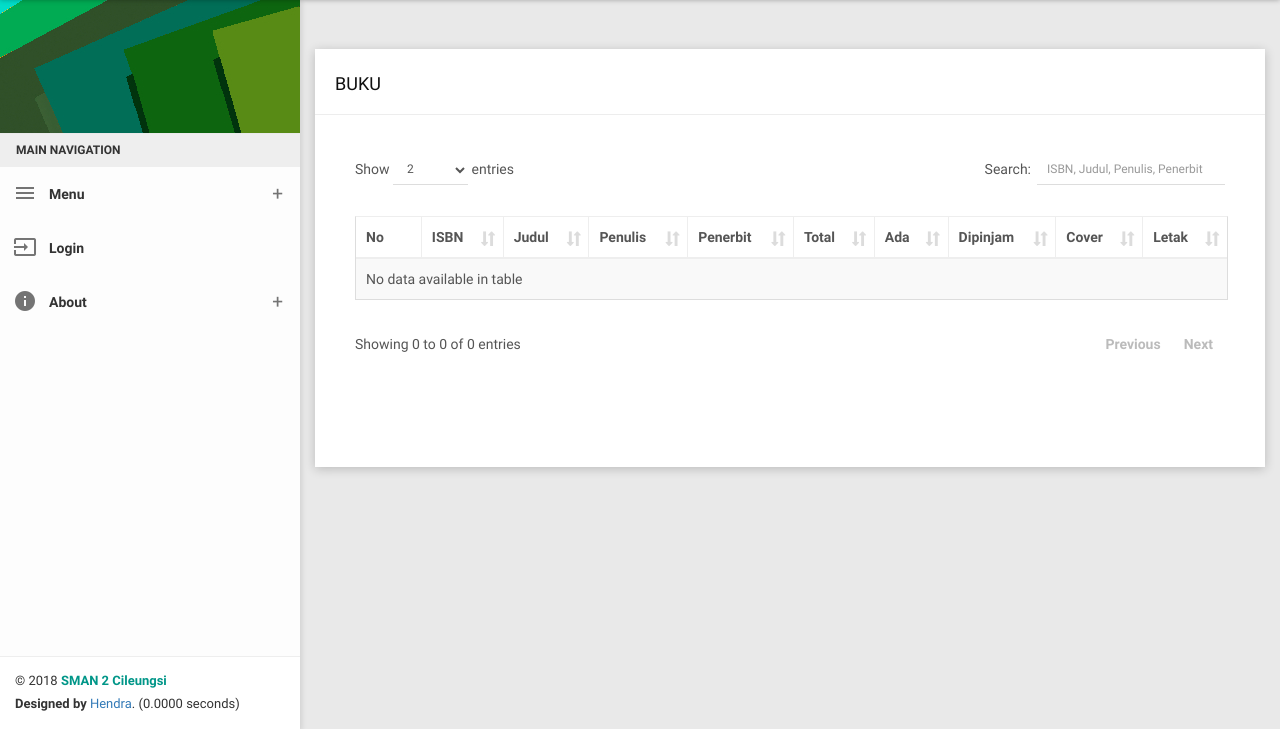
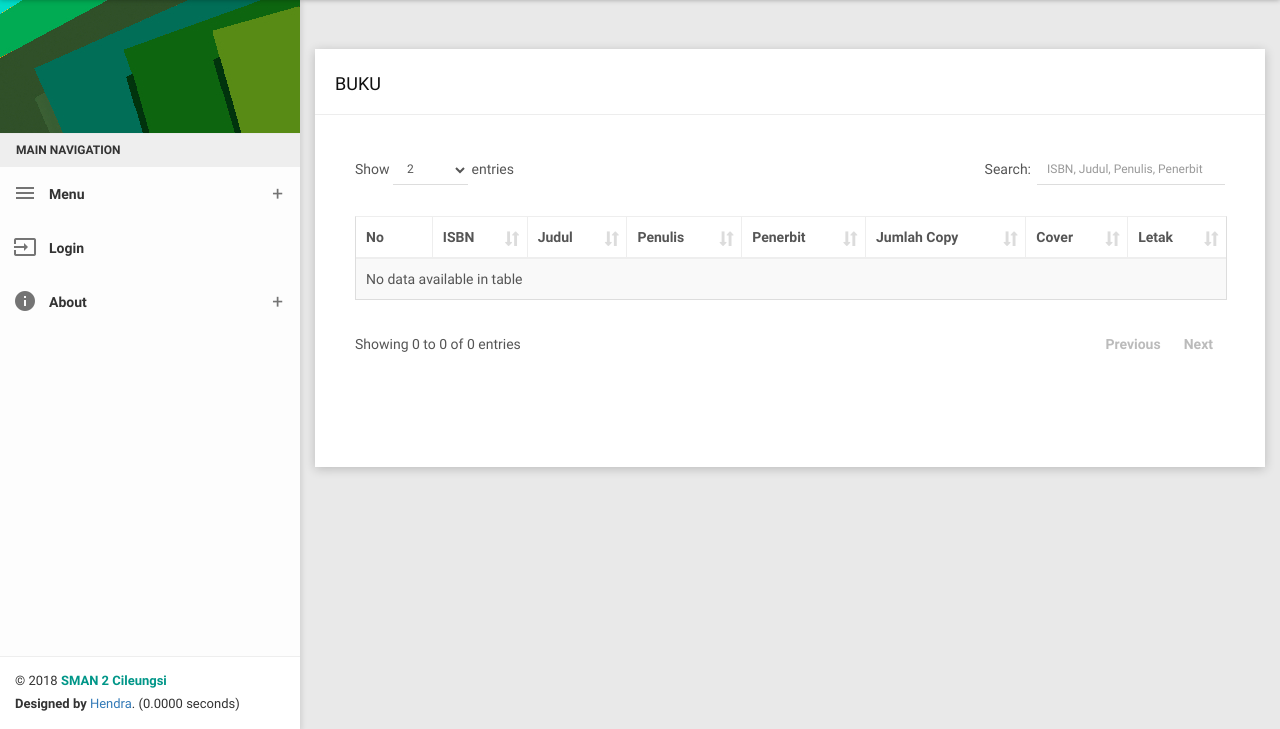
Before and after one commit to hendrapackard/18_1, a CodeIgniter app: page /tcpdf/index.php/judul/index in a window 1280 px wide. Shown: the part 71-800 px from the top of the page. Run offline with CodeIgniter, Linux system fonts and the light colour scheme; data that the repository does not hold is empty.

Commit message:
Menampilkan Data Judul Buku (Serverside) Revisi

```diff
--- a/application/controllers/Judul.php
+++ b/application/controllers/Judul.php
@@ -26,9 +26,11 @@ class Judul extends MY_Controller
             $row[] = $judul->judul_buku;
             $row[] = $judul->penulis;
             $row[] = $judul->penerbit;
-            $row[] = $judul->jumlah_total != 0 ? anchor("buku/total/$judul->id_judul",$judul->jumlah_total) : $judul->jumlah_total;
-            $row[] = $judul->jumlah_ada != 0 ? anchor("buku/ada/$judul->id_judul",$judul->jumlah_ada) : $judul->jumlah_ada;
-            $row[] = $judul->jumlah_dipinjam != 0 ? anchor("buku/dipinjam/$judul->id_judul",$judul->jumlah_dipinjam) : $judul->jumlah_dipinjam ;
+            $row[] = "Total : " .($judul->jumlah_total != 0 ?  anchor("buku/total/$judul->id_judul",$judul->jumlah_total) : $judul->jumlah_total) .
+                     "<br>" .
+                     "Ada : " .($judul->jumlah_ada != 0 ? anchor("buku/ada/$judul->id_judul",$judul->jumlah_ada) : $judul->jumlah_ada) .
+                     "<br>" .
+                     "Dipinjam : " .($judul->jumlah_dipinjam != 0 ? anchor("buku/dipinjam/$judul->id_judul",$judul->jumlah_dipinjam) : $judul->jumlah_dipinjam) ;
 
             if($judul->cover)
                 $row[] = '<a href="'.base_url('cover/'.$judul->cover).'" target="_blank"><img src="'.base_url('cover/'.$judul->cover).'" style="border: 1px solid #aaaaaa; padding: 2px; width: 100px;" class="cover img-responsive" /></a>';
--- a/application/views/judul/index.php
+++ b/application/views/judul/index.php
@@ -28,9 +28,7 @@ $level = $this->session->userdata('level');
                                 <th>Judul</th>
                                 <th>Penulis</th>
                                 <th>Penerbit</th>
-                                <th>Total</th>
-                                <th>Ada</th>
-                                <th>Dipinjam</th>
+                                <th>Jumlah Copy</th>
                                 <th>Cover</th>
                                 <th>Letak</th>
                                 <?php if ($level === 'admin'): ?>
```
